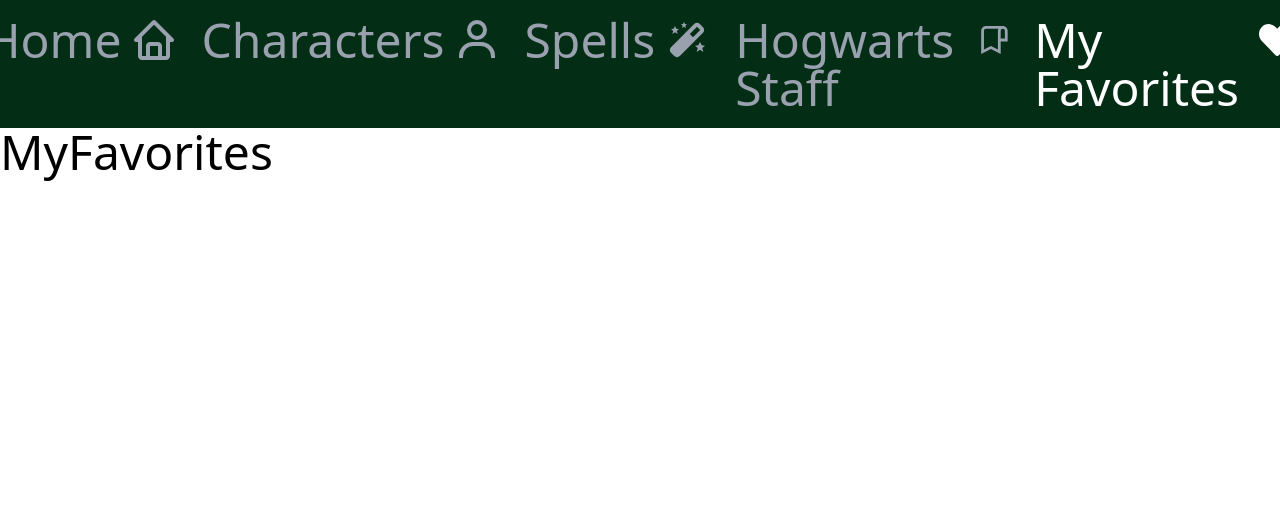
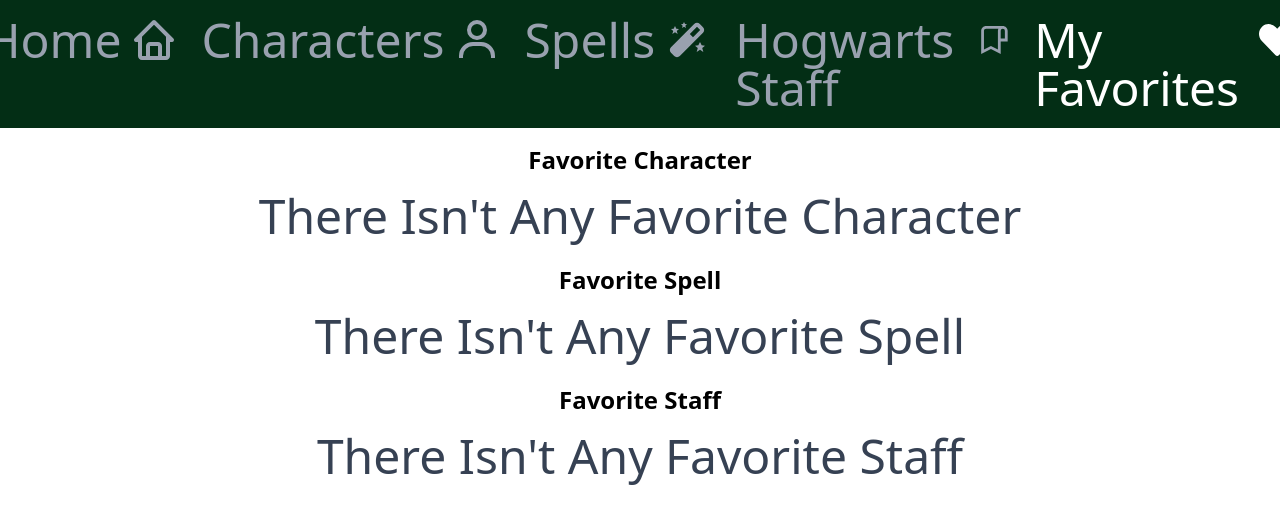
Before and after one commit to Mikaeel92/harry-potter-app, a React (Vite) app in the folder vite-project/: page /favorites in a window 1280 px wide. Shown: the top 524 px of the page. Built offline with nearby package versions, Linux system fonts and the light colour scheme.

Commit message:
last touch
completed favorite page

```diff
--- a/vite-project/src/Components/MyFavorites.jsx
+++ b/vite-project/src/Components/MyFavorites.jsx
@@ -1,4 +1,4 @@
-import React, { useEffect, useState } from 'react'
+import React, { useState } from 'react'
 
 const MyFavorites = () => {
 
@@ -27,9 +27,43 @@
         }
     })
 
+    console.log(favoriteStaff)
+    console.log(favoriteSpell)
 
   return (
-    <div>MyFavorites</div>
+    <div className="p-4 flex flex-col items-center justify-center gap-2">
+    <h2 className="text-2xl font-bold mb-2">Favorite Character</h2>
+    {
+        favoriteCharacter.length > 0 ? (
+            favoriteCharacter.map((item, index) => (
+                <div key={index} className="mb-1 text-green-900">{item}</div>
+            ))
+        ) : (
+            <div className="text-gray-700">There Isn't Any Favorite Character</div>
+        )
+    }
+
+    <h2 className="text-2xl font-bold mt-4 mb-2">Favorite Spell</h2>
+    {
+        favoriteSpell.length > 0 ? (
+            favoriteSpell.map((item, index) => (
+                <div key={index} className="mb-1 text-green-800">{item}</div>
+            ))
+        ) : (
+            <div className="text-gray-700">There Isn't Any Favorite Spell</div>
+        )
+    }
+    <h2 className="text-2xl font-bold mt-4 mb-2">Favorite Staff</h2>
+    {
+        favoriteStaff.length > 0 ? (
+            favoriteStaff.map((item, index) => (
+                <div key={index} className="mb-1 text-green-700">{item}</div>
+            ))
+        ) : (
+            <div className="text-gray-700">There Isn't Any Favorite Staff</div>
+        )
+    }
+    </div>
   )
 }
 
--- a/vite-project/src/Components/Spell.jsx
+++ b/vite-project/src/Components/Spell.jsx
@@ -10,7 +10,7 @@
     const [input, setInput] = useState('')
     const [favoriteSpell, setFavoriteSpell] = useState(() => {
         try {
-            return JSON.parse(localStorage.getItem('FavoriteSpell') || [])
+            return JSON.parse(localStorage.getItem('favoriteSpell') || [])
         } catch (error) {
             console.log(error)
             return []
@@ -48,7 +48,7 @@
 
     useEffect(() => {
         if(favoriteSpell.length > 0) {
-           localStorage.setItem('FavoriteSpell', JSON.stringify(favoriteSpell))
+           localStorage.setItem('favoriteSpell', JSON.stringify(favoriteSpell))
         }
     }, [favoriteSpell])
 
```
